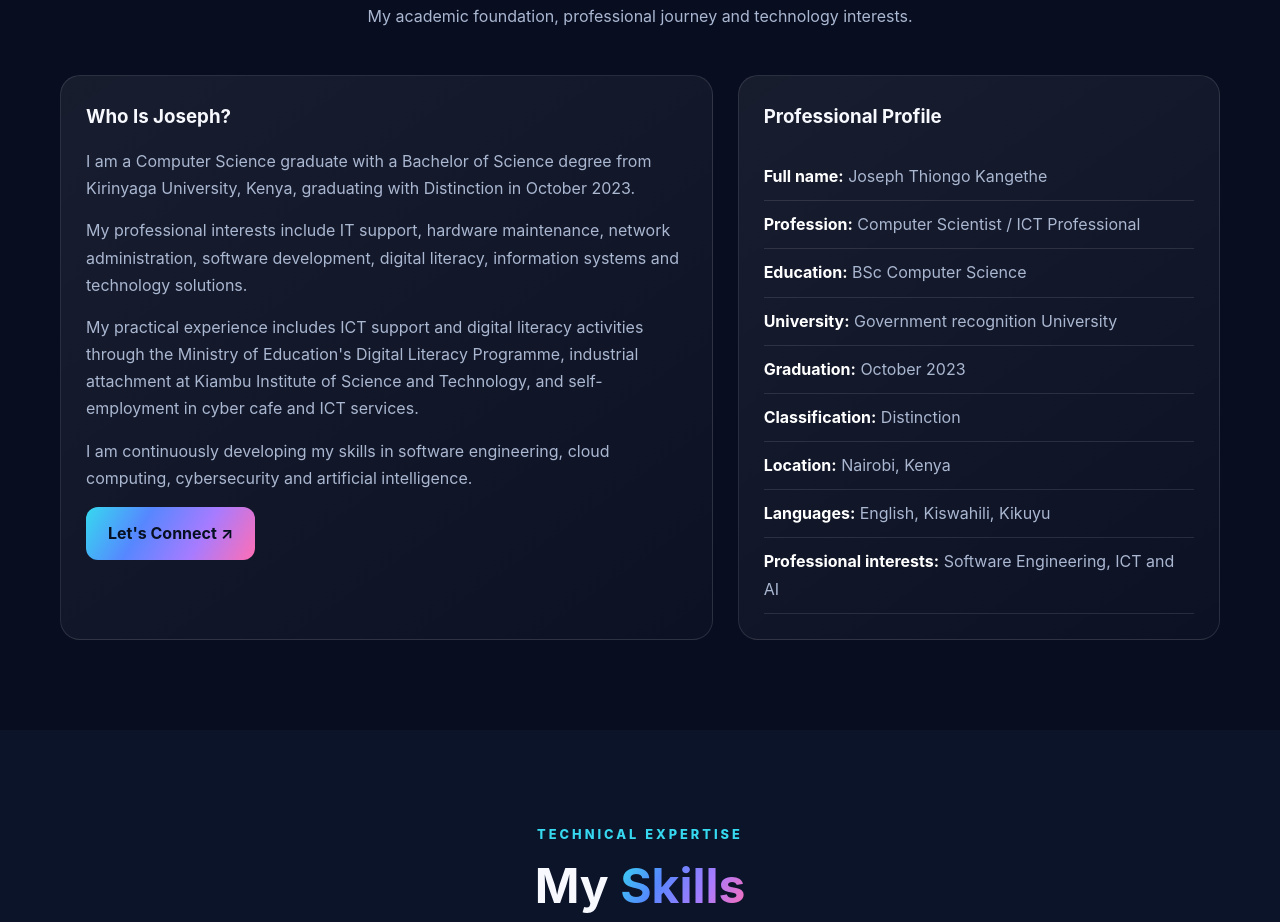
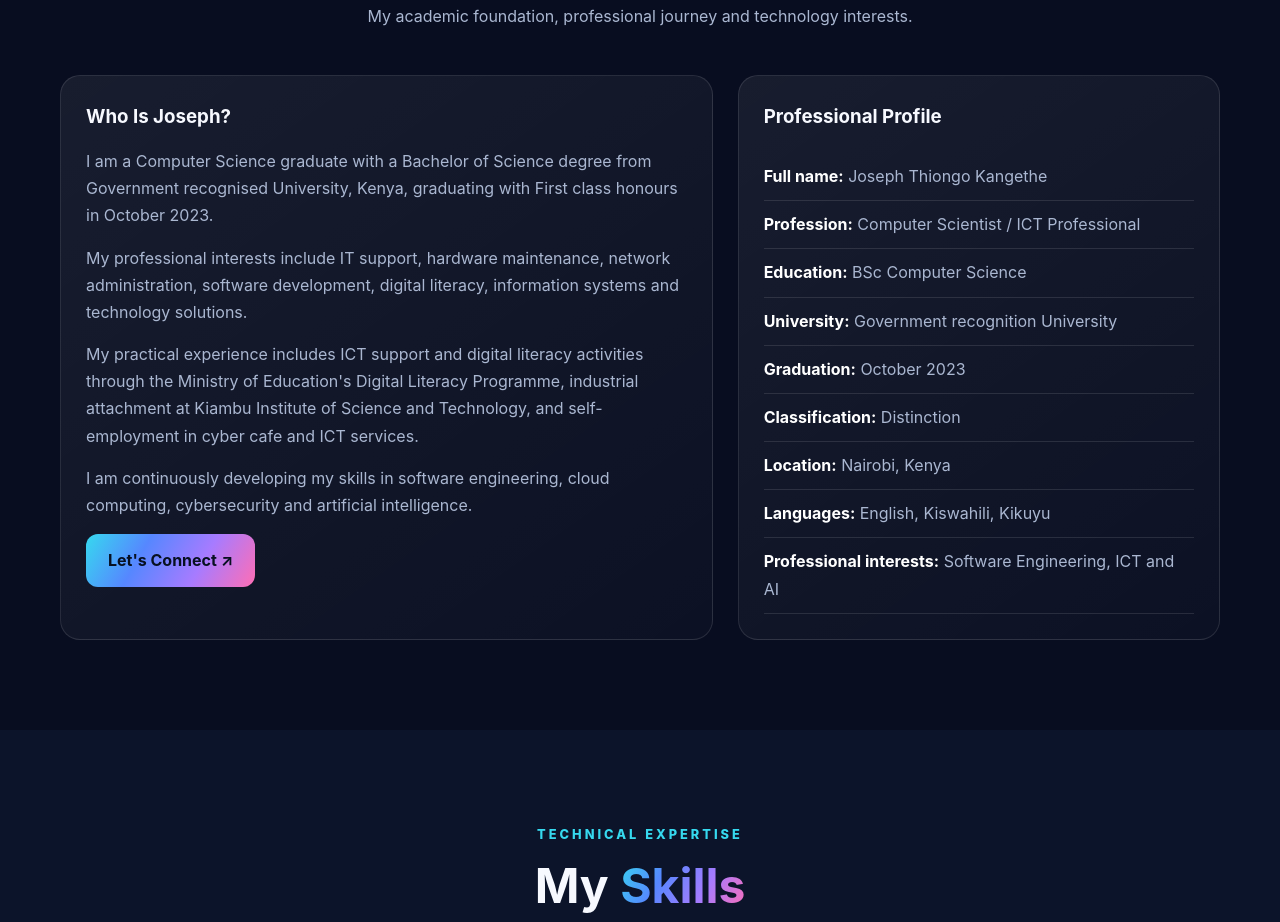
Before and after one commit to computerscientist254/joseph-thiongo-portfolio, a plain HTML site: page index.html in a window 1280 px wide. Shown: the part 1164-2086 px from the top of the page. Drawn offline with Linux system fonts and the light colour scheme.

Commit message:
Revise education description in index.html
Updated educational background details in the biography section.

```diff
--- a/index.html
+++ b/index.html
@@ -825,8 +825,8 @@ footer a { color: var(--cyan); }
 
         <p>
           I am a Computer Science graduate with a Bachelor of Science
-          degree from Kirinyaga University, Kenya, graduating with
-          Distinction in October 2023.
+          degree from Government recognised University, Kenya, graduating with
+          First class honours in October 2023.
         </p>
 
         <p>
```
